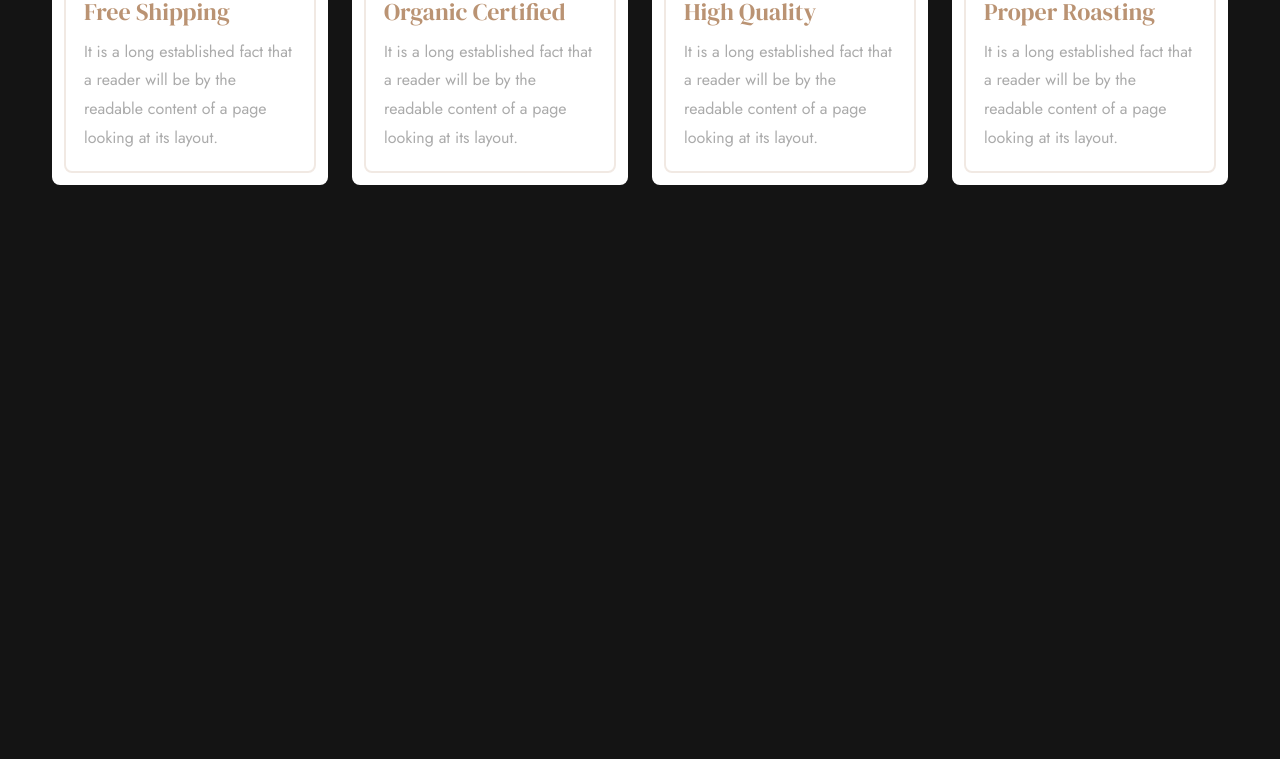
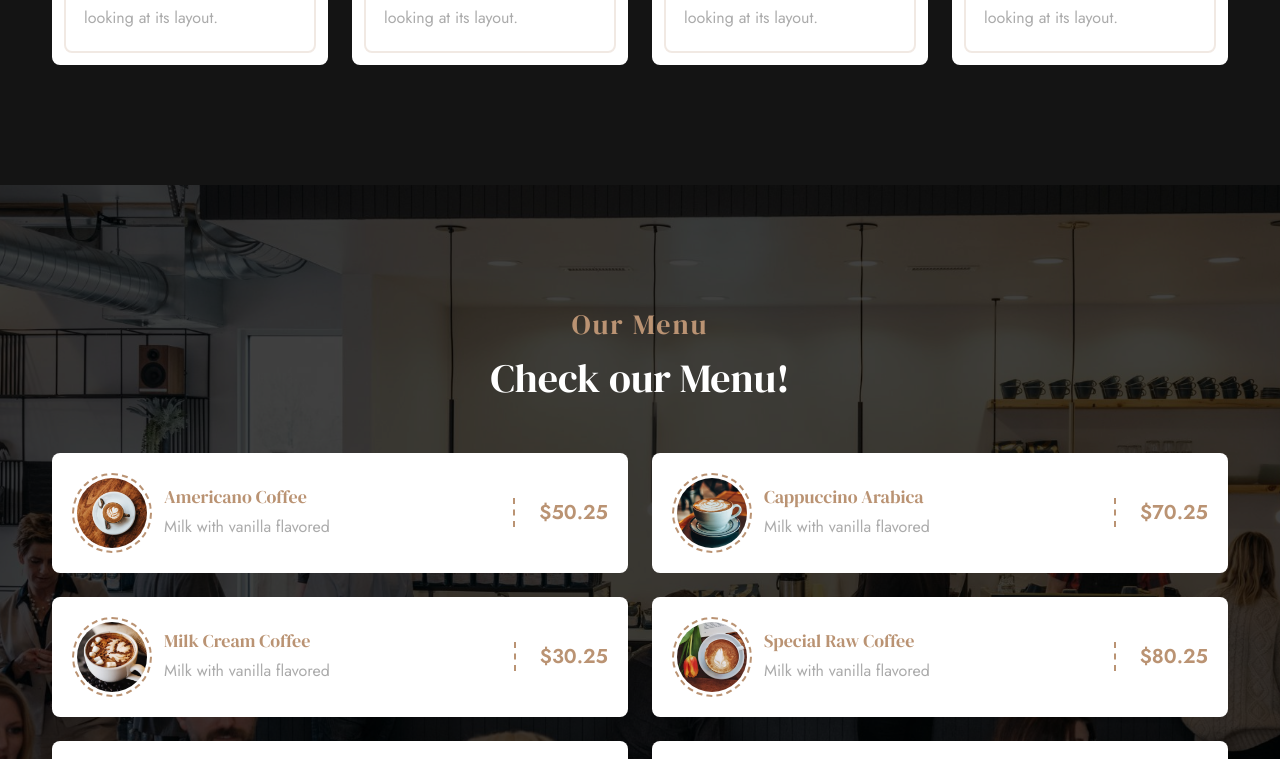
Before and after one commit to HarshitaNahata/my-coffee, a React (Vite) app: page / in a window 1280 px wide. Shown: the part 2016-2775 px from the top of the page. Before the commit the page ends 2321 px from the top, so only its background shows below. Built offline with nearby package versions, Linux system fonts and the light colour scheme.

Commit message:
menu component done

```diff
--- a/src/App.jsx
+++ b/src/App.jsx
@@ -4,6 +4,7 @@ import Header from './components/header/Header';
 import Home from './components/home/Home';
 import About from './components/about/About';
 import Features from './components/features/Features';
+import Menu from './components/menu/Menu';
 
 function App() {
   return (
@@ -12,6 +13,7 @@ function App() {
       <Home />
       <About />
       <Features />
+      <Menu />
     </>
   );
 }
--- a/src/components/about/about.css
+++ b/src/components/about/about.css
@@ -1,3 +1,7 @@
+.about {
+    padding-bottom: 0;
+}
+
 .about__grid {
     grid-template-columns: repeat(2, 1fr);
     align-items: center;
--- /dev/null
+++ b/src/components/menu/Menu.jsx
@@ -0,0 +1,35 @@
+import React from 'react';
+import { menu } from '../../Data';
+import './menu.css';
+
+
+const Menu = () => {
+    return (
+        <section className="menu section" id="menu">
+            <h2 className="section__title" data-title='Our Menu'>
+                Check our Menu!
+            </h2>
+            <div className="menu__grid container grid">
+                {menu.map(({ img, title, description, price }, index) => {
+                    return (
+                        <div className="menu__item grid" key={index}>
+                            <div className="menu__img-wrapper">
+                                <img src={img} alt="" className="menu__img" />
+                            </div>
+
+                            <div className="menu__data">
+                                <div>
+                                    <h3 className="menu__title">{title}</h3>
+                                    <p className="menu_description">{description}</p>
+                                </div>
+                                <span className="menu__price">${price}</span>
+                            </div>
+                        </div>
+                    )
+                })}
+            </div>
+        </section>
+    )
+}
+
+export default Menu
--- /dev/null
+++ b/src/components/menu/menu.css
@@ -0,0 +1,78 @@
+.menu {
+    background: url(../../assets/bg.jpg) center / cover fixed;
+    position: relative;
+}
+
+.menu::before {
+    content: '';
+    position: absolute;
+    left: 0;
+    top: 0;
+    width: 100%;
+    height: 100%;
+    background: var(--hsla);
+}
+
+.menu .section__title,
+.menu__grid {
+    position: relative;
+    z-index: 1;
+}
+
+.menu__grid {
+    grid-template-columns: repeat(2, 1fr);
+}
+
+.menu__item {
+    grid-template-columns: max-content 1fr;
+    align-items: center;
+    gap: 0.75rem;
+    background: var(--container-color);
+    padding: 1.25rem;
+    border-radius: var(--radius);
+    transition: 0.5s var(--transition);
+}
+
+.menu__img-wrapper {
+    border: 2px dashed var(--first-color);
+    padding: 3px;
+    width: 80px;
+    height: 80px;
+}
+
+.menu__img-wrapper,
+.menu__img {
+    border-radius: 50%;
+}
+
+.menu__data {
+    display: flex;
+    align-items: center;
+    justify-content: space-between;
+    column-gap: 0.75rem;
+}
+
+.menu__title,
+.menu__price {
+    color: var(--first-color);
+}
+
+.menu__title {
+    font-size: var(--large-font-size);
+    margin-bottom: 0.25rem;
+}
+
+.menu__price {
+    border-left: 2px dashed var(--first-color);
+    padding-left: 1.5rem;
+    font-size: var(--larger-font-size);
+    font-weight: var(--weight-600);
+}
+
+/*===============
+* Hover Effect
+===============*/
+
+.menu__item:hover {
+    transform: translateY(-0.5rem);
+}
```
